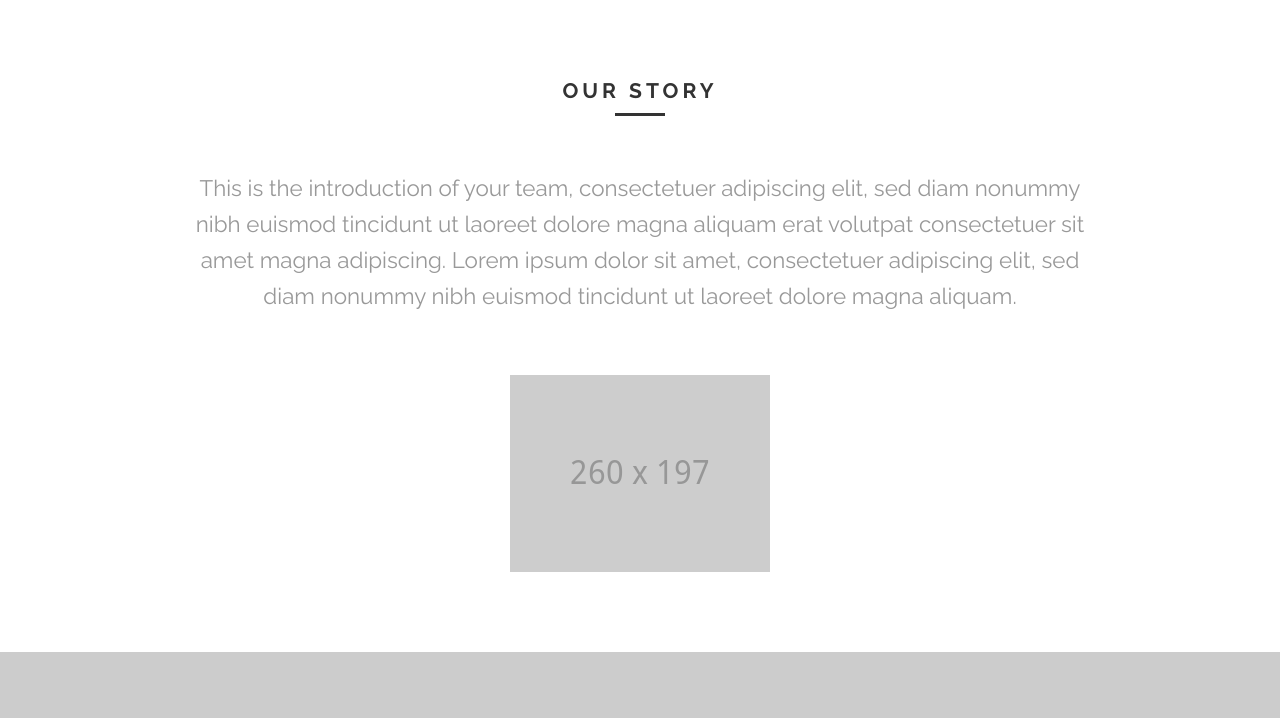
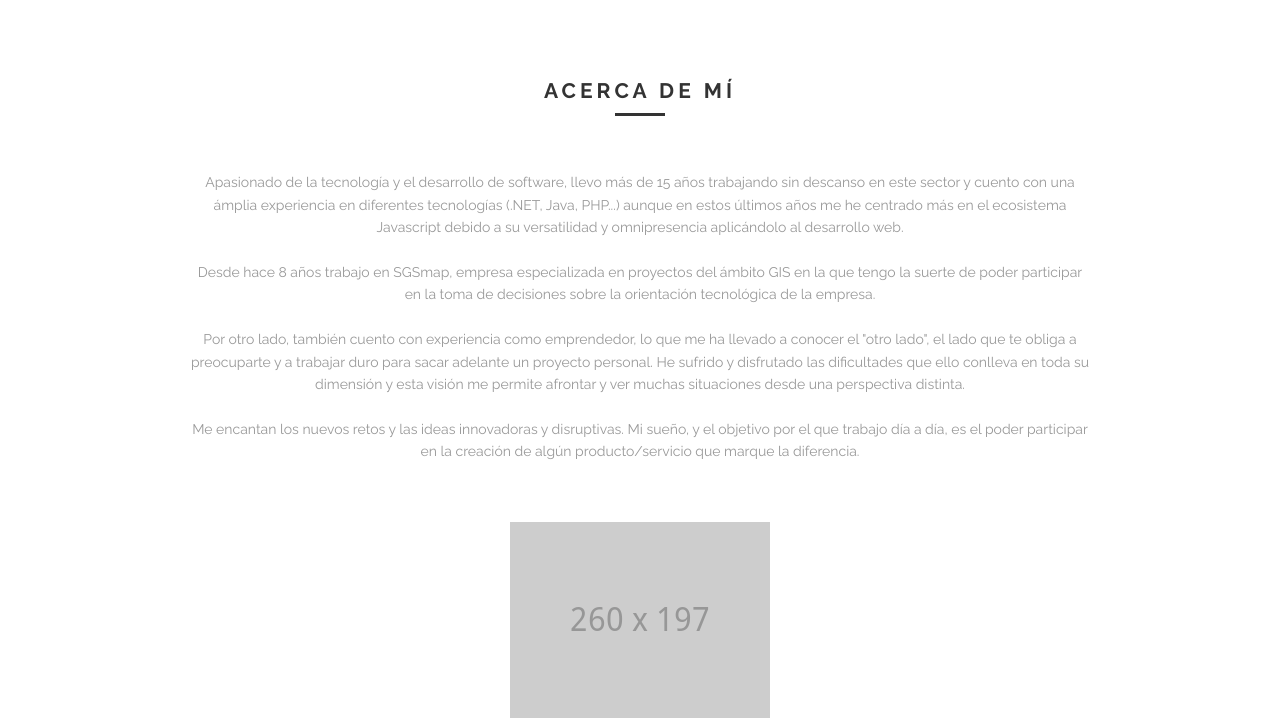
Before and after one commit to akixe/personal_site, a Jekyll site: the page built from index.html, in a window 1280 px wide and 900 px high, scrolled down 642 px, cut to the strip 182-900 px from the top of the window. Built offline with Jekyll 4.4.1, drawn with Linux system fonts in a browser that asks for light colours.

Commit message:
Changes Home and About sections with About Me information

```diff
--- a/index.html
+++ b/index.html
@@ -2,40 +2,27 @@
 layout: default
 slides:
   - bg: images/@stock/fullscreen-slide-1.jpg
-    title: we are a tough team
-    tagline: we deliver great things that you definitely love ...
+    title: Fullstack Developer
+    tagline: Desarrollo backend, frontend, mobile
     buttons:
-      - text: view portfolio
+      - text: Ver portfolio
         class: small
-        url: http://themeforest.net/user/honryou/portfolio?ref=honryou
-      - text: purchase now
-        class: small boxed
-        url: http://themeforest.net/user/honryou/portfolio?ref=honryou
+        url: https://github.com/akixe?tab=repositories
   - bg: http://themes.blahlab.com/squarebox/wp-content/uploads/2014/12/out-short.jpg
-    title: creative &amp; powerful
-    tagline: It it very happy thing to make great website
-    buttons:
-      - text: purchase now
-        class: small
-        url: http://themeforest.net/user/honryou/portfolio?ref=honryou
-      - text: view features
-        class: small boxed
-        url: http://themeforest.net/user/honryou/portfolio?ref=honryou
+    title: + 15 años de experiencia profesional
+    tagline: Ámplia experiencia en el sector profesional
     videos:
       - type: webm
         url: http://themes.blahlab.com/squarebox/wp-content/uploads/2014/11/out-short.webm
       - type: mp4
         url: http://themes.blahlab.com/squarebox/wp-content/uploads/2014/11/out-short.mp4
   - bg: ../images/@stock/fullscreen-slide-3.jpg
-    title: Always have a dream
-    tagline: It is very quick to build a website with this theme
+    title: Alta competencia en desarrollo web
+    tagline: Especialidad en desarrollo frontend con JavaScript
     buttons:
-      - text: Purchase now
+      - text: Ver cursos
         class: small
-        url: http://themeforest.net/user/honryou/portfolio?ref=honryou
-      - text: View features
-        class: boxed small
-        url: http://themeforest.net/user/honryou/portfolio?ref=honryou
+        url: #about
 works:
   - image: ../images/@stock/one-page-work-1.jpg
     title: Beautiful Girl
@@ -259,10 +246,16 @@ socials:
   <div class='row'>
     <div class='large-10 columns large-centered'>
       <div class='spacing'></div>
-      {% include section-header.html class="alt" title="Our story" %}
+      {% include section-header.html class="alt" title="Acerca de mí" %}
       <div class='spacing'></div>
-      <p class='centered-text' style='font-size: 1.6rem'>
-        This is the introduction of your team, consectetuer adipiscing elit, sed diam nonummy nibh euismod tincidunt ut laoreet dolore magna aliquam erat volutpat consectetuer sit amet magna adipiscing. Lorem ipsum dolor sit amet, consectetuer adipiscing elit, sed diam nonummy nibh euismod tincidunt ut laoreet dolore magna aliquam.
+      <p class='centered-text' style='font-size: 1rem'>
+        Apasionado de la tecnología y el desarrollo de software, llevo más de 15 años trabajando sin descanso en este sector y cuento con una ámplia experiencia en diferentes tecnologías (.NET, Java, PHP...) aunque en estos últimos años me he centrado más en el ecosistema Javascript debido a su versatilidad y omnipresencia aplicándolo al desarrollo web.
+        <br><br>
+        Desde hace 8 años trabajo en SGSmap, empresa especializada en proyectos del ámbito GIS en la que tengo la suerte de poder participar en la toma de decisiones sobre la orientación tecnológica de la empresa.
+        <br><br>
+        Por otro lado, también cuento con experiencia como emprendedor, lo que me ha llevado a conocer el "otro lado", el lado que te obliga a preocuparte y a trabajar duro para sacar adelante un proyecto personal. He sufrido y disfrutado las dificultades que ello conlleva en toda su dimensión y esta visión me permite afrontar y ver muchas situaciones desde una perspectiva distinta.
+        <br><br>
+        Me encantan los nuevos retos y las ideas innovadoras y disruptivas. Mi sueño, y el objetivo por el que trabajo día a día, es el poder participar en la creación de algún producto/servicio que marque la diferencia.
       </p>
       <div class='two spacing'></div>
       <p class='centered-text'>
```
